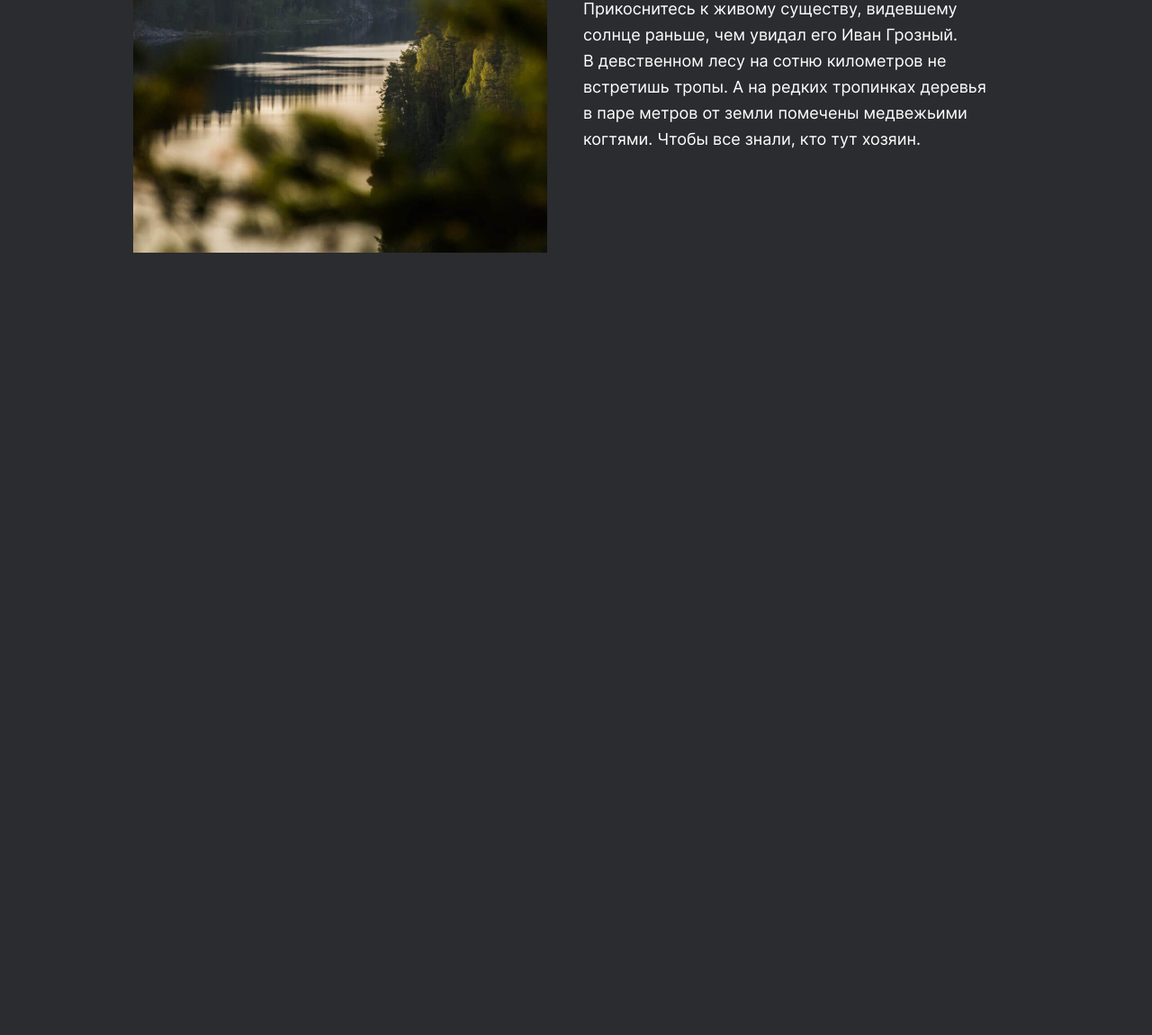
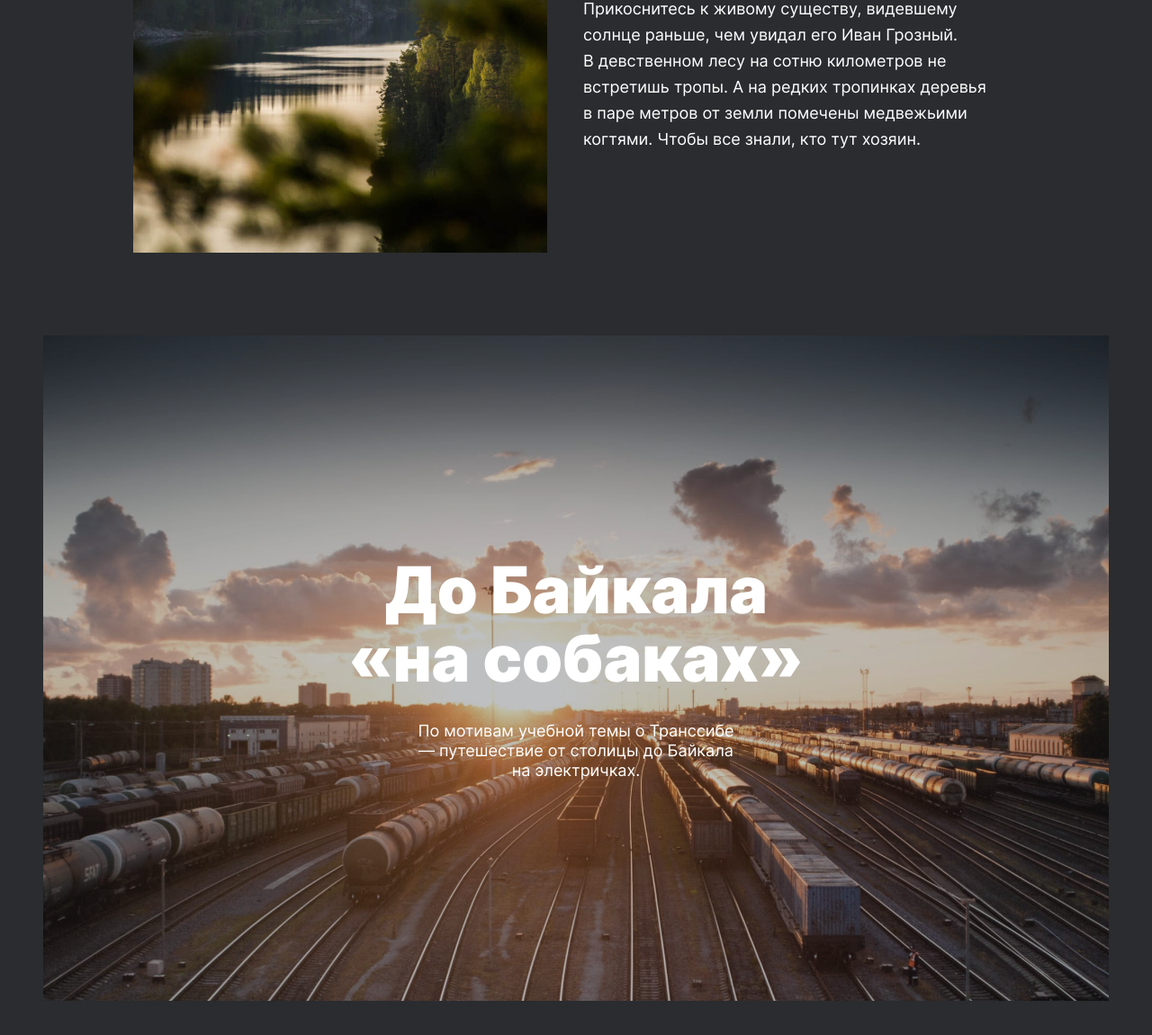
Before and after one commit to Andrew-Stepanov/russian-travel, a plain HTML site: page index.html in a window 1280 px wide. Shown: the part 5628-6779 px from the top of the page at 90% size. Before the commit the page ends 5989 px from the top, so only its background shows below. Drawn offline with Linux system fonts and the light colour scheme.

Commit message:
Добавил секцию cover

```diff
--- /dev/null
+++ b/blocks/cover/cover.css
@@ -0,0 +1,48 @@
+.cover {
+  padding: 0;
+  margin: 0 0 92px;
+  position: relative;
+
+}
+.cover__text {
+  position: absolute;
+  top: 50%;
+  left: 50%;
+  transform: translate(-50%, -50%);
+  z-index: 1;
+}
+
+.cover__title {
+  margin: 0 0 32px;
+  font-size: 72px;
+  line-height: 76px;
+  text-align: center;
+  font-weight: bold;
+  max-width: 560px;
+}
+.cover__subtitle {
+  margin: 0px auto;
+  max-width: 360px;
+  font-size: 18px;
+  line-height: 22px;
+  text-align: center;
+}
+.cover__overlay {
+  background-color: #2A2C2F;
+  opacity: 0.3;
+  position: absolute;
+  inset: 0;
+  max-width: 1184px;
+  margin: 0 auto;
+  min-height: calc(0.625 * min(1184px, 100vw));
+  z-index: 0;
+  ;
+}
+.cover__bacground {
+  background-image: url(../../images/cover-trains.jpg);
+  background-size: cover;
+  max-width: 1184px;
+  margin: 0 auto;
+  min-height: calc(0.625 * min(1184px, 100vw));
+  z-index: -1;
+}
--- a/blocks/place/place.css
+++ b/blocks/place/place.css
@@ -1,7 +1,7 @@
 .places {
   width: 100%;
   max-width: 984px;
-  margin: 0 auto;
+  margin: 0 auto 92px;
 }
 
 .places__place {
@@ -10,6 +10,10 @@
   display: grid;
   grid-template-columns: repeat(auto-fit, minmax(460px, 1fr));
   grid-template-rows: repeat(auto-fit, minmax(76px, 1fr));
+}
+
+.places__place:last-of-type {
+  margin: 0;
 }
 
 .places__title {
--- a/index.html
+++ b/index.html
@@ -110,7 +110,11 @@
           <h2 class="places__title">Кольский</h2>
           <div class="places__website">
             <h3 class="places__url-heading">URL</h3>
-            <a href="https://yourshot.nationalgeographic.com/photos/?keywords=kolskiy" class="places__link">National Geographic</a>
+            <a
+              href="https://yourshot.nationalgeographic.com/photos/?keywords=kolskiy"
+              class="places__link"
+              >National Geographic</a
+            >
           </div>
           <img
             src="./images/place-kolsky.jpg"
@@ -120,8 +124,8 @@
           <div class="places__paragraphs">
             <p class="places__paragraph">
               Почти весь полуостров находится за Полярным кругом. Саамская
-              тундра, от которой на юг — тайга, а на север —&nbsp;Ледовитый океан,
-              прикидывающийся Баренцевым морем.
+              тундра, от которой на юг — тайга, а на север —&nbsp;Ледовитый
+              океан, прикидывающийся Баренцевым морем.
             </p>
             <p class="places__paragraph">
               Возможно, вы смотрели Звягинцева и даже слышали историю
@@ -139,7 +143,11 @@
           <h2 class="places__title">Алтай</h2>
           <div class="places__website">
             <h3 class="places__url-heading">URL</h3>
-            <a href="https://www.facebook.com/vera.bashmakova/posts/10156011613718822" class="places__link">Facebook</a>
+            <a
+              href="https://www.facebook.com/vera.bashmakova/posts/10156011613718822"
+              class="places__link"
+              >Facebook</a
+            >
           </div>
           <img
             src="./images/place-altai.jpg"
@@ -148,8 +156,8 @@
           />
           <div class="places__paragraphs">
             <p class="places__paragraph">
-              Алтай — одно из красивейших мест в России. В&nbsp;первую очередь из-за
-              гор: если ехать вдоль хребта, вы увидите склоны, усыпанные
+              Алтай — одно из красивейших мест в России. В&nbsp;первую очередь
+              из-за гор: если ехать вдоль хребта, вы увидите склоны, усыпанные
               соснами, горные реки и озёра. А если вы откроете в автомобиле
               окна, сможете познакомиться с невидимым чудом здешних мест —
               горным воздухом.
@@ -167,7 +175,9 @@
           <h2 class="places__title">Зимний Байкал</h2>
           <div class="places__website">
             <h3 class="places__url-heading">URL</h3>
-            <a href="https://vk.com/baikalmile" class="places__link">https://vk.com/baikalmile</a>
+            <a href="https://vk.com/baikalmile" class="places__link"
+              >https://vk.com/baikalmile</a
+            >
           </div>
           <img
             src="./images/place-winter-baikal.jpg"
@@ -183,9 +193,10 @@
             <p class="places__paragraph">
               Конечно, это всё так. Но Байкал ещё идеальное место
               для соревнований по скийорингу. Это такой вид спорта, когда лыжник
-              привязывает себя к&nbsp;мотоциклу, и тандем старается развить как можно
-              бóльшую скорость на льду. В&nbsp;марте 2019 года на фестивале
-              «Байкальская миля» был поставлен мировой рекорд — 197.011 км/ч.
+              привязывает себя к&nbsp;мотоциклу, и тандем старается развить как
+              можно бóльшую скорость на льду. В&nbsp;марте 2019 года на
+              фестивале «Байкальская миля» был поставлен мировой рекорд —
+              197.011 км/ч.
             </p>
           </div>
         </div>
@@ -194,7 +205,9 @@
           <h2 class="places__title">Карелия</h2>
           <div class="places__website">
             <h3 class="places__url-heading">URL</h3>
-            <a href="http://vodlozero.ru" class="places__link">http://vodlozero.ru/</a>
+            <a href="http://vodlozero.ru" class="places__link"
+              >http://vodlozero.ru/</a
+            >
           </div>
           <img
             src="./images/place-karelia.jpg"
@@ -208,13 +221,25 @@
               вымахивает на 30 метров — леса карельских национальных парков
               из-за непроходимых болот никогда не знали топора. Некоторым соснам
               уже больше чем полтысячелетия. Прикоснитесь к живому существу,
-              видевшему солнце раньше, чем увидал его Иван Грозный. В&nbsp;девственном лесу на сотню километров не встретишь тропы. А на
-              редких тропинках деревья в&nbsp;паре метров от земли помечены
+              видевшему солнце раньше, чем увидал его Иван Грозный.
+              В&nbsp;девственном лесу на сотню километров не встретишь тропы. А
+              на редких тропинках деревья в&nbsp;паре метров от земли помечены
               медвежьими когтями. Чтобы все знали, кто тут хозяин.
             </p>
           </div>
         </div>
       </section>
+      <section class="cover">
+        <div class="cover__text">
+          <h2 class="cover__title">До Байкала «на&nbsp;собаках»</h2>
+          <p class="cover__subtitle">
+            По мотивам учебной темы о Транссибе — путешествие от столицы до
+            Байкала на&nbsp;электричках.
+          </p>
+        </div>
+        <div class="cover__overlay"></div>
+        <div class="cover__bacground"></div>
+      </section>
     </div>
   </body>
 </html>
--- a/pages/index.css
+++ b/pages/index.css
@@ -22,3 +22,5 @@
 @import url(../blocks/photo-grid/photo-grid.css);
 /*Сделать по БЕМ*/
 @import url(../blocks/place/place.css);
+/*Сделать по БЕМ*/
+@import url(../blocks/cover/cover.css);
```
